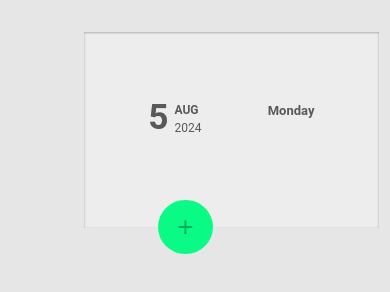
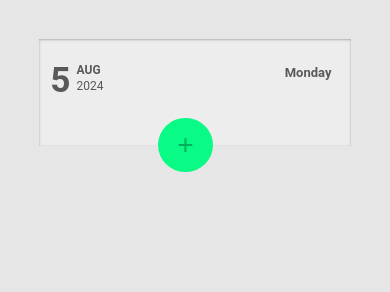
Before and after one commit to Modrakas/TO-DO-LIST, a plain HTML site: page index.html in a window 390 px wide. Drawn offline with nearby package versions, Linux system fonts and the light colour scheme.

Commit message:
adjusted mobile

```diff
--- a/style.css
+++ b/style.css
@@ -34,34 +34,34 @@
   /*========== z index ==========*/
   --z-tooltip: 10;
   --z-fixed: 100;
+  --z-fixed-top: 200;
+}
+
+* {
+  margin: 0;
+  padding: 0;
 }
 
 body {
   font-family: var(--body-font);
   color: var(--text-color);
   background-color: var(--body-color);
-  display: flex;
-  justify-content: center;
-  align-items: center;
-  margin: 1em;
-  padding: 1em;
 }
 
 .todo__list {
+  position: relative;
   display: grid;
   grid-template-columns: 1fr;
 }
 
 .todo__container {
-  display:absolute;
-  justify-content: center;
+  display: absolute;
+  justify-self: center;
   align-self: center;
-  height: 10;
   width: 90%;
   background-color: var(--container-color);
-  padding: 4em;
-  margin-left: .5em;
-  margin-right: .5em;
+  padding: 5%;
+  margin-top: 10%;
   box-shadow:inset 0 0.04em 0.15em var(--text-color-light);
   z-index: var(--z-tooltip);
 }
@@ -73,11 +73,17 @@ body {
 }
 
 .date__container {
-  width: 8vw;
+  width: 30%;
   display: grid;
   grid-template-columns: 1fr 1fr;
+  margin-left: -6%;
 }
 
+.day__number {
+  display: flex;
+  justify-self: end;
+  align-self: flex-start;
+}
 .day__number,
 .monthAndYear__container {
   display: flex;
@@ -91,15 +97,16 @@ body {
   display: grid;
   grid-template-columns: 1fr;
   font-size: var(--smaller-font-size);
+  margin-left: -50px;
 }
 
 .month {
-  margin-top: .6em;
+  margin-top: .4em;
   font-weight: var(--font-semi-bold);
 }
 
 .year {
-  margin-top: -1.6em;
+  margin-top: -1.9em;
   font-weight: var(--font-regular);
 }
 
@@ -115,7 +122,6 @@ body {
   display: flex;
   justify-content: center;
   align-items: center;
-  width: 100%;
   margin-left: 3em;
 }
 
@@ -143,17 +149,21 @@ body {
 .task-input-container {
   position: relative;
   justify-self: center;
-  margin-top: -1.3em;
-  z-index: var(--z-fixed);
+  align-self: center ;
+  display: grid;
+  grid-template-columns: .5fr .5fr;
+  margin-top: -3%;
+  padding-left: 9%;
+  width: 50%;
+  z-index: var(--z-fixed-top);
 }
 
 input {
-  width: 25vw;
-  height: 3vh;
   border: none;
   padding: .3em .6em;
   box-shadow: inset 0 0.10em 0.25em var(--black-color-light);
   outline: none;
+  width: 20px;
 }
 
 .input-btn {
```
